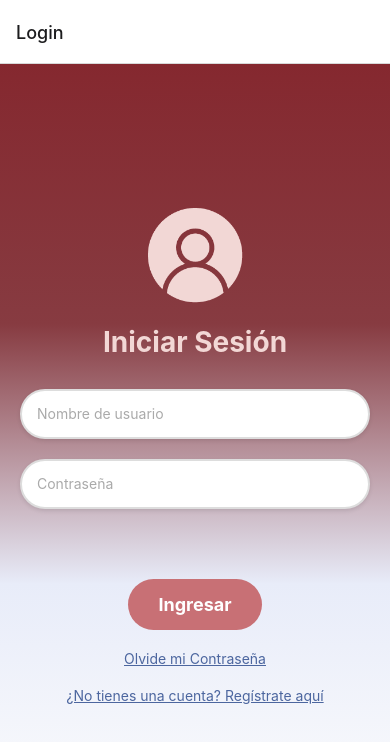
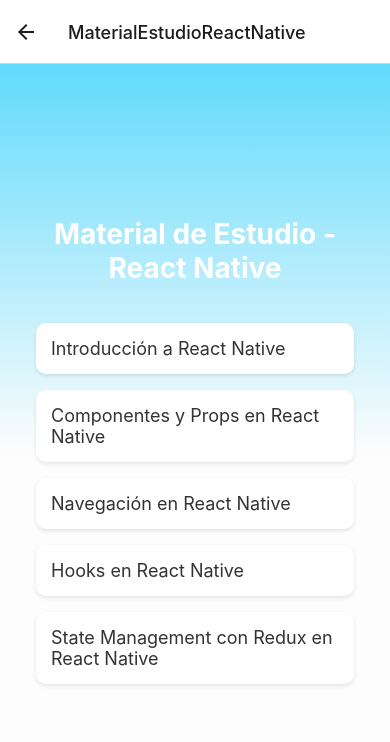
Before and after one commit to CaletHar21/AulaVirtual24, a React Native app in the folder AulaVirtualItca24/: screen /MaterialEstudioReactNative in a window 390 px wide. Shown: the top 742 px of the page. Built offline with nearby package versions, Linux system fonts and the light colour scheme.

Commit message:
Commit : se agrego los materiales de estudio para los cursos, se agrp el app.js la navegacion, y en cursos se a grego una estructura switch

```diff
--- a/AulaVirtualItca24/App.js
+++ b/AulaVirtualItca24/App.js
@@ -4,6 +4,9 @@
 import Login from './frontend/src/alumno/Login';
 import Registro from './frontend/src/alumno/Registro';
 import Cursos from './frontend/src/alumno/Cursos';
+import MaterialEstudioJava from './frontend/src/alumno/MaterialEstudioJava';
+import MaterialEstudioReactNative from './frontend/src/alumno/MaterialEstudioReactNative';
+import MaterialEstudioUXUI from './frontend/src/alumno/MaterialEstudioUXUI';
 
 
 
@@ -16,10 +19,14 @@
         <Stack.Screen name="Login" component={Login} />
         <Stack.Screen name="Cursos" component={Cursos} />
         <Stack.Screen name="Registro" component={Registro} />
-
+        <Stack.Screen name="MaterialEstudioJava" component={MaterialEstudioJava} />
+        <Stack.Screen name="MaterialEstudioReactNative" component={MaterialEstudioReactNative} />
+        <Stack.Screen name="MaterialEstudioUXUI" component={MaterialEstudioUXUI} />
       </Stack.Navigator>
     </NavigationContainer>
   );
 };
 
+
+
 export default App;
--- a/AulaVirtualItca24/frontend/src/alumno/Cursos.js
+++ b/AulaVirtualItca24/frontend/src/alumno/Cursos.js
@@ -1,7 +1,6 @@
 import React from 'react';
 import { View, Text, FlatList, StyleSheet, TouchableOpacity } from 'react-native';
 import { LinearGradient } from 'expo-linear-gradient';
-import { useNavigation } from '@react-navigation/native';
 
 // Datos de ejemplo para los cursos
 const courses = [
@@ -11,13 +10,35 @@
   // Agrega más cursos aquí
 ];
 
-const Cursos = (navigation) => {
+// Modificamos el componente para recibir la prop de `navigation`
+const Cursos = ({ navigation }) => {
+
   // Función para renderizar cada elemento de la lista
   const renderItem = ({ item }) => (
-    <TouchableOpacity style={styles.courseItem}>
+    <TouchableOpacity
+      style={styles.courseItem}
+      onPress={() => {
+        console.log(`Navegando a ${item.title}`);
+        switch (item.title) {
+          case 'Curso de JavaScript':
+            navigation.navigate('MaterialEstudioJava');
+            break;
+          case 'Curso de React Native':
+            navigation.navigate('MaterialEstudioReactNative');
+            break;
+          case 'Curso de Diseño UX/UI':
+            navigation.navigate('MaterialEstudioUXUI');
+            break;
+          default:
+            console.log('Curso no encontrado');
+            break;
+        }
+      }}
+    >
       <Text style={styles.courseTitle}>{item.title}</Text>
     </TouchableOpacity>
   );
+
   return (
     <LinearGradient
       colors={['#873b41', '#fdfdfd', '#fdfdfd']}  // Colores del gradiente
@@ -68,7 +89,8 @@
   },
   courseTitle: {
     fontSize: 18,
-    color: '#333',  },
+    color: '#333',
+  },
 });
 
 export default Cursos;
--- /dev/null
+++ b/AulaVirtualItca24/frontend/src/alumno/MaterialEstudioJava.js
@@ -0,0 +1,84 @@
+import React from 'react';
+import { View, Text, FlatList, StyleSheet, TouchableOpacity, Linking, Alert } from 'react-native';
+import { LinearGradient } from 'expo-linear-gradient';
+
+// Datos de ejemplo para el material de estudio del curso de JavaScript
+const studyMaterial = [
+  { id: '1', title: 'Introducción a JavaScript', url: 'https://www.youtube.com/watch?v=W6NZfCO5SIk' },
+  { id: '2', title: 'Funciones en JavaScript', url: 'https://www.youtube.com/watch?v=krI_T9r2t3k' },
+  { id: '3', title: 'JavaScript Avanzado', url: 'https://www.youtube.com/watch?v=EUMZm80Pr8U' },
+  // Agrega más enlaces aquí
+];
+
+const MaterialEstudioJava = () => {
+  // Función para abrir enlaces de YouTube
+  const openLink = (url) => {
+    Linking.openURL(url)
+      .catch(err => {
+        console.error('Error al abrir el enlace:', err);
+        Alert.alert('Error', 'No se pudo abrir el enlace');
+      });
+  };
+
+  // Renderizar cada elemento del material de estudio
+  const renderItem = ({ item }) => (
+    <TouchableOpacity style={styles.materialItem} onPress={() => openLink(item.url)}>
+      <Text style={styles.materialTitle}>{item.title}</Text>
+    </TouchableOpacity>
+  );
+
+  return (
+    <LinearGradient
+      colors={['#3b5998', '#fdfdfd', '#fdfdfd']}  // Colores del gradiente
+      style={styles.container}
+    >
+      <View style={styles.innerContainer}>
+        <Text style={styles.title}>Material de Estudio - JavaScript</Text>
+        <FlatList
+          data={studyMaterial}
+          renderItem={renderItem}
+          keyExtractor={item => item.id}
+        />
+      </View>
+    </LinearGradient>
+  );
+};
+
+// Estilos de la pantalla
+const styles = StyleSheet.create({
+  container: {
+    flex: 1,
+    justifyContent: 'center',
+    alignItems: 'center',
+  },
+  innerContainer: {
+    width: '100%',
+    paddingHorizontal: 20,
+    backgroundColor: 'transparent',
+  },
+  title: {
+    fontSize: 28,
+    fontWeight: 'bold',
+    color: '#fff',
+    marginBottom: 30,
+    textAlign: 'center',
+  },
+  materialItem: {
+    padding: 15,
+    marginVertical: 8,
+    marginHorizontal: 16,
+    backgroundColor: '#fff',
+    borderRadius: 10,
+    elevation: 3,
+    shadowColor: '#000',
+    shadowOffset: { width: 0, height: 2 },
+    shadowOpacity: 0.1,
+    shadowRadius: 4,
+  },
+  materialTitle: {
+    fontSize: 18,
+    color: '#333',
+  },
+});
+
+export default MaterialEstudioJava;
--- /dev/null
+++ b/AulaVirtualItca24/frontend/src/alumno/MaterialEstudioReactNative.js
@@ -0,0 +1,86 @@
+import React from 'react';
+import { View, Text, FlatList, StyleSheet, TouchableOpacity, Linking, Alert } from 'react-native';
+import { LinearGradient } from 'expo-linear-gradient';
+
+// Datos de ejemplo para el material de estudio del curso de React Native
+const studyMaterial = [
+  { id: '1', title: 'Introducción a React Native', url: 'https://www.youtube.com/watch?v=0-S5a0eXPoc' },
+  { id: '2', title: 'Componentes y Props en React Native', url: 'https://www.youtube.com/watch?v=U7-gakPFVBM' },
+  { id: '3', title: 'Navegación en React Native', url: 'https://www.youtube.com/watch?v=F27zJjORJy4' },
+  { id: '4', title: 'Hooks en React Native', url: 'https://www.youtube.com/watch?v=4pO-HcG2igk' },
+  { id: '5', title: 'State Management con Redux en React Native', url: 'https://www.youtube.com/watch?v=93p3LxR9xfM' },
+  // Agrega más enlaces aquí
+];
+
+const MaterialEstudioReactNative = () => {
+  // Función para abrir enlaces de YouTube
+  const openLink = (url) => {
+    Linking.openURL(url)
+      .catch(err => {
+        console.error('Error al abrir el enlace:', err);
+        Alert.alert('Error', 'No se pudo abrir el enlace');
+      });
+  };
+
+  // Renderizar cada elemento del material de estudio
+  const renderItem = ({ item }) => (
+    <TouchableOpacity style={styles.materialItem} onPress={() => openLink(item.url)}>
+      <Text style={styles.materialTitle}>{item.title}</Text>
+    </TouchableOpacity>
+  );
+
+  return (
+    <LinearGradient
+      colors={['#61dafb', '#fdfdfd', '#fdfdfd']}  // Colores del gradiente
+      style={styles.container}
+    >
+      <View style={styles.innerContainer}>
+        <Text style={styles.title}>Material de Estudio - React Native</Text>
+        <FlatList
+          data={studyMaterial}
+          renderItem={renderItem}
+          keyExtractor={item => item.id}
+        />
+      </View>
+    </LinearGradient>
+  );
+};
+
+// Estilos de la pantalla
+const styles = StyleSheet.create({
+  container: {
+    flex: 1,
+    justifyContent: 'center',
+    alignItems: 'center',
+  },
+  innerContainer: {
+    width: '100%',
+    paddingHorizontal: 20,
+    backgroundColor: 'transparent',
+  },
+  title: {
+    fontSize: 28,
+    fontWeight: 'bold',
+    color: '#fff',
+    marginBottom: 30,
+    textAlign: 'center',
+  },
+  materialItem: {
+    padding: 15,
+    marginVertical: 8,
+    marginHorizontal: 16,
+    backgroundColor: '#fff',
+    borderRadius: 10,
+    elevation: 3,
+    shadowColor: '#000',
+    shadowOffset: { width: 0, height: 2 },
+    shadowOpacity: 0.1,
+    shadowRadius: 4,
+  },
+  materialTitle: {
+    fontSize: 18,
+    color: '#333',
+  },
+});
+
+export default MaterialEstudioReactNative;
--- /dev/null
+++ b/AulaVirtualItca24/frontend/src/alumno/MaterialEstudioUXUI.js
@@ -0,0 +1,84 @@
+import React from 'react';
+import { View, Text, FlatList, StyleSheet, TouchableOpacity, Linking, Alert } from 'react-native';
+import { LinearGradient } from 'expo-linear-gradient';
+
+// Datos de ejemplo para el material de estudio del curso de Diseño UX/UI
+const studyMaterial = [
+  { id: '1', title: 'Introducción al Diseño UX/UI', url: 'https://www.youtube.com/watch?v=Ovj4hFxko7c' },
+  { id: '2', title: 'Principios de Usabilidad', url: 'https://www.youtube.com/watch?v=rb90Tfo7JoA' },
+  { id: '3', title: 'Diseño de Interfaces Responsivas', url: 'https://www.youtube.com/watch?v=QjEqxRi-vSM' },
+  // Agrega más enlaces aquí
+];
+
+const MaterialEstudioUXUI = () => {
+  // Función para abrir enlaces de YouTube
+  const openLink = (url) => {
+    Linking.openURL(url)
+      .catch(err => {
+        console.error('Error al abrir el enlace:', err);
+        Alert.alert('Error', 'No se pudo abrir el enlace');
+      });
+  };
+
+  // Renderizar cada elemento del material de estudio
+  const renderItem = ({ item }) => (
+    <TouchableOpacity style={styles.materialItem} onPress={() => openLink(item.url)}>
+      <Text style={styles.materialTitle}>{item.title}</Text>
+    </TouchableOpacity>
+  );
+
+  return (
+    <LinearGradient
+      colors={['#3b5998', '#fdfdfd', '#fdfdfd']}  // Colores del gradiente
+      style={styles.container}
+    >
+      <View style={styles.innerContainer}>
+        <Text style={styles.title}>Material de Estudio - Diseño UX/UI</Text>
+        <FlatList
+          data={studyMaterial}
+          renderItem={renderItem}
+          keyExtractor={item => item.id}
+        />
+      </View>
+    </LinearGradient>
+  );
+};
+
+// Estilos de la pantalla
+const styles = StyleSheet.create({
+  container: {
+    flex: 1,
+    justifyContent: 'center',
+    alignItems: 'center',
+  },
+  innerContainer: {
+    width: '100%',
+    paddingHorizontal: 20,
+    backgroundColor: 'transparent',
+  },
+  title: {
+    fontSize: 28,
+    fontWeight: 'bold',
+    color: '#fff',
+    marginBottom: 30,
+    textAlign: 'center',
+  },
+  materialItem: {
+    padding: 15,
+    marginVertical: 8,
+    marginHorizontal: 16,
+    backgroundColor: '#fff',
+    borderRadius: 10,
+    elevation: 3,
+    shadowColor: '#000',
+    shadowOffset: { width: 0, height: 2 },
+    shadowOpacity: 0.1,
+    shadowRadius: 4,
+  },
+  materialTitle: {
+    fontSize: 18,
+    color: '#333',
+  },
+});
+
+export default MaterialEstudioUXUI;
```
Also changed, not shown: AulaVirtualItca24/frontend/src/alumno/App.js (added, +18 -0 lines).
